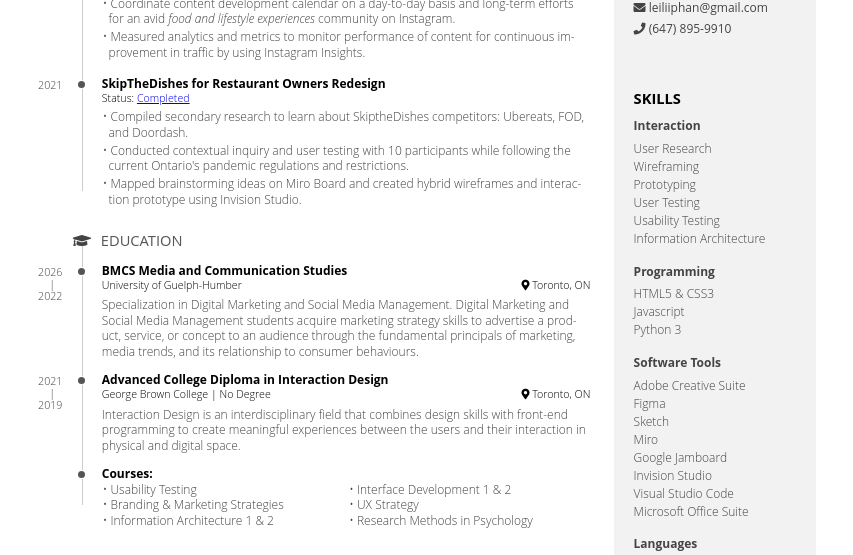
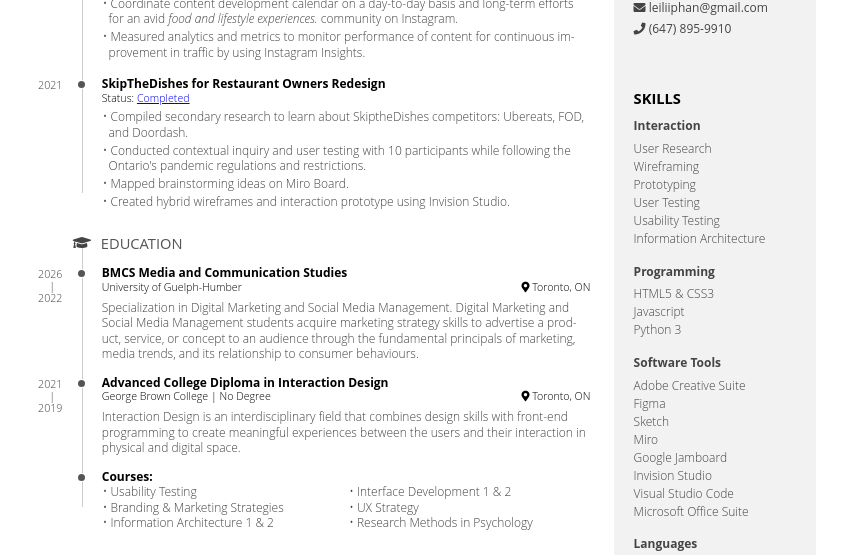
Before and after one commit to leivee/leivee.github.io, a plain HTML site: page index.html in a window 1280 px wide. Shown: the part 195-750 px from the top of the page, without its empty margins (0-853 px from the left). Drawn offline with Linux system fonts and the light colour scheme.

Commit message:
Update index.html

```diff
--- a/index.html
+++ b/index.html
@@ -29,7 +29,7 @@
             <div>
               <ul>
                 <li>Illustrated the brand's logo using Adobe Illustrator.</li>
-                <li>Coordinate content development calendar on a day-to-day basis and long-term efforts for an avid <i>food and lifestyle experiences</i> community on Instagram.</li>
+                <li>Coordinate content development calendar on a day-to-day basis and long-term efforts for an avid <i>food and lifestyle experiences.</i> community on Instagram.</li>
                 <li>Measured analytics and metrics to monitor performance of content for continuous improvement in traffic by using Instagram Insights.</li>
               </ul>
             </div>
@@ -49,8 +49,9 @@
             <div>
               <ul>
                 <li>Compiled secondary research to learn about SkiptheDishes competitors: Ubereats, FOD, and Doordash.</li>
-                <li>Conducted contextual inquiry and user testing with 10 participants while following the current Ontario's pandemic regulations and restrictions.</li>
-                <li>Mapped brainstorming ideas on Miro Board and created hybrid wireframes and interaction prototype using Invision Studio.</li>
+                <li>Conducted contextual inquiry and user testing with 10 participants while following the Ontario's pandemic regulations and restrictions.</li>
+                <li>Mapped brainstorming ideas on Miro Board.</li>
+                <li>Created hybrid wireframes and interaction prototype using Invision Studio.</li>
               </ul>
             </div>
           </div>
```
